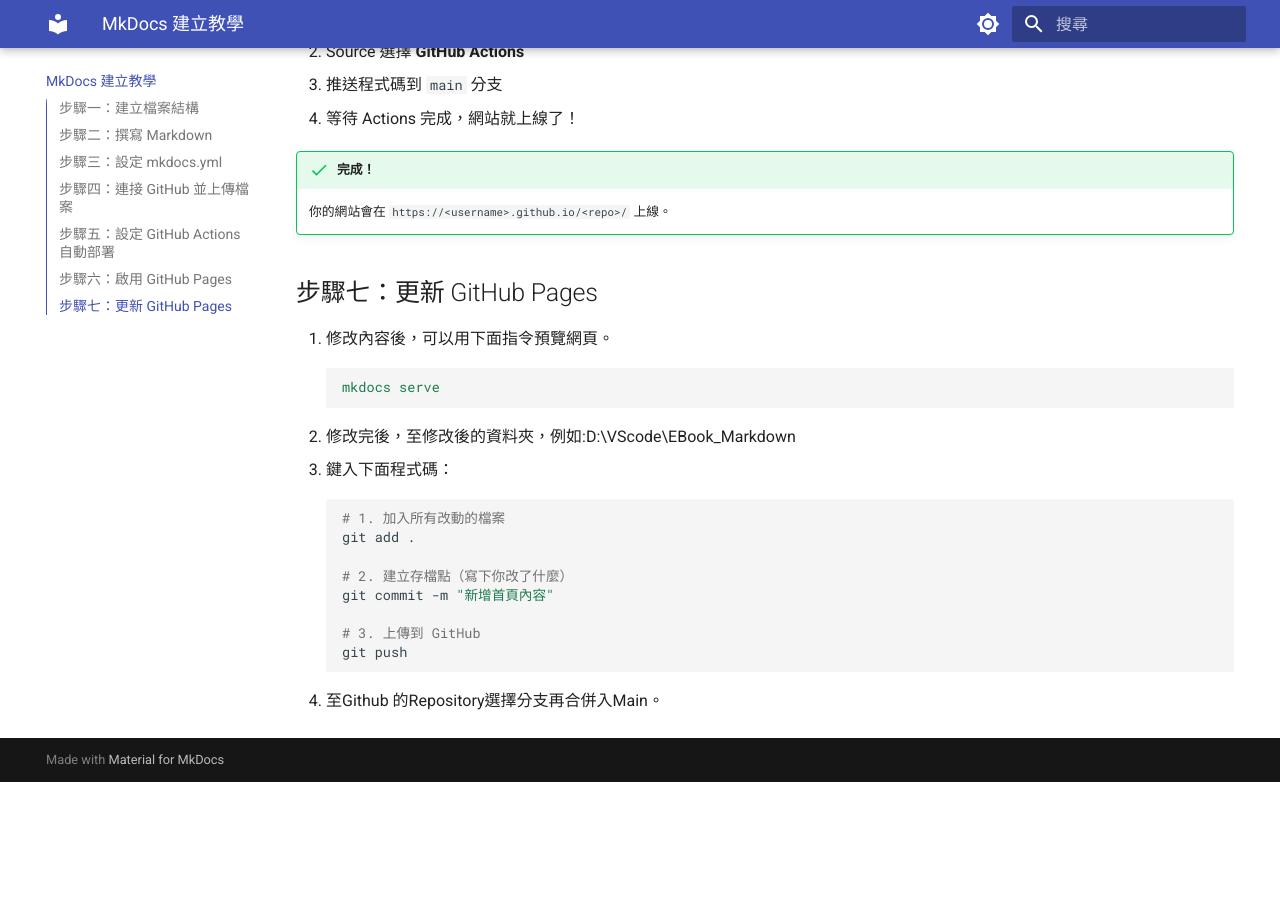
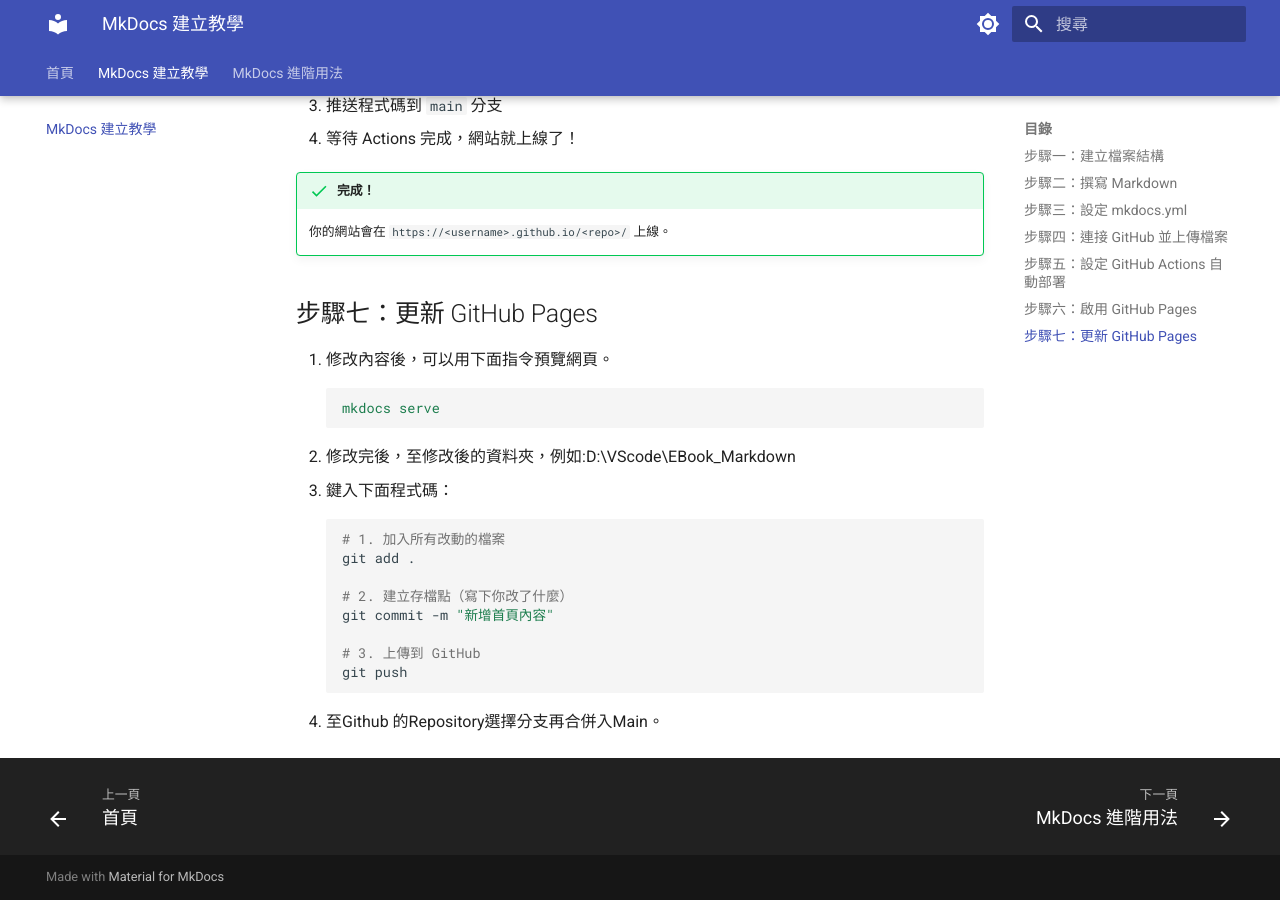
Before and after one commit to TNKuo/EBOOK_Markdown-Turtorial, an MkDocs documentation site: the page built from docs/getting-started.md, in a window 1280 px wide and 900 px high, scrolled down 3093 px. Built offline with MkDocs 1.6.1 and Material for MkDocs 9.7.7, drawn with Linux system fonts in a browser that asks for light colours; before the commit the page ends 3875 px from its top, so only the background shows below that.

Commit message:
Add sticky tabs and update navigation features

```diff
--- a/mkdocs.yml
+++ b/mkdocs.yml
@@ -20,9 +20,12 @@
         name: 切換到淺色模式
   features:
     - navigation.tabs
+    - navigation.tabs.sticky
     - navigation.sections
-    - toc.integrate
-    - search.suggest
+    - navigation.expand
+    - navigation.top
+    - navigation.tracking
+    - navigation.footer
 
 plugins:
   - search
```
